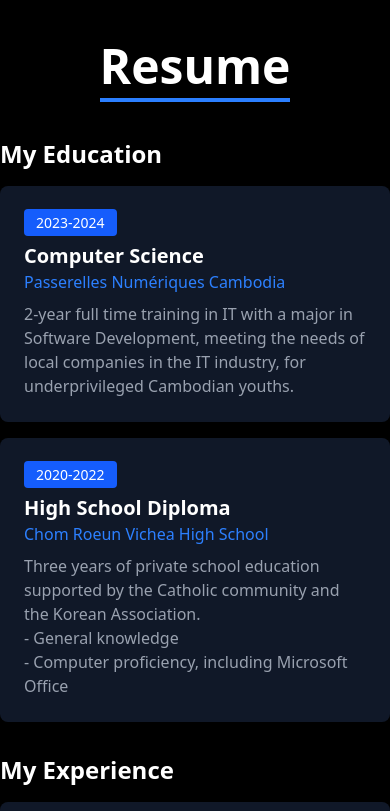
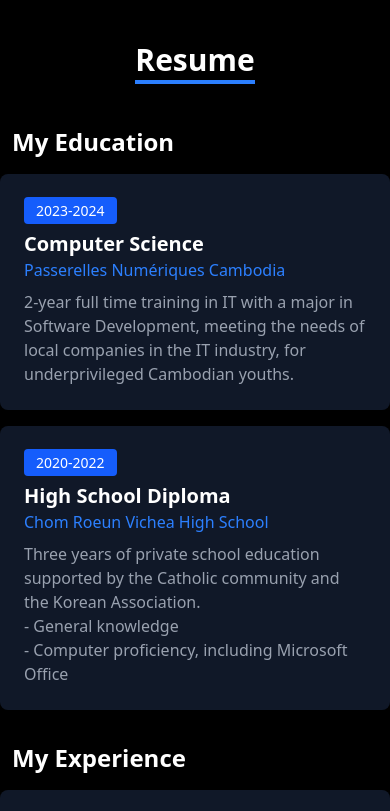
Before and after one commit to Khav9/portfolio, a React (Vite) app: page / in a window 390 px wide. Shown: the part 1660-2471 px from the top of the page. Built offline with nearby package versions, Linux system fonts and the light colour scheme.

Commit message:
responsive

```diff
--- a/src/components/Contact.jsx
+++ b/src/components/Contact.jsx
@@ -2,9 +2,9 @@
 
 const Contact = () => {
   return (
-    <section className="bg-[#1E2125] text-white pt-36 pb-22 px-8 text-center">
+    <section className="bg-[#1E2125] text-white py-30 px-8 text-center">
       <div className="text-center  mx-auto">
-        <h2 className="text-5xl font-bold text-gray-800 relative inline-block">
+        <h2 className="sm:text-5xl text-3xl font-bold text-gray-800 relative inline-block">
           <span
             className="absolute -z-10 text-7xl font-extrabold text-gray-900 opacity-20"
             style={{ textShadow: "4px 4px 10px rgba(0, 0, 0, 0.5)" }}
--- a/src/components/Portfolio.jsx
+++ b/src/components/Portfolio.jsx
@@ -49,7 +49,7 @@
   return (
     <div className="bg-gray-900 text-white py-16 px-4">
       <div className="max-w-6xl mx-auto text-center">
-        <h2 className="text-4xl font-bold mb-4 relative inline-block">
+        <h2 className="sm:text-5xl text-3xl font-bold mb-4 relative inline-block">
           My Work
         </h2>
 
--- a/src/components/Resume.jsx
+++ b/src/components/Resume.jsx
@@ -31,7 +31,7 @@
   return (
     <section className="bg-black text-white py-16 ">
       <div className="max-w-6xl mx-auto">
-        <h2 className="text-5xl font-bold text-gray-800 relative inline-block text-center w-full">
+        <h2 className="sm:text-5xl text-3xl font-bold text-gray-800 relative inline-block text-center w-full">
           <span className="relative text-white border-b-4 border-blue-500">
             Resume
           </span>
@@ -40,7 +40,7 @@
         <div className="mt-12 grid md:grid-cols-2 gap-8">
           {/* Education Section */}
           <div>
-            <h3 className="text-2xl font-bold">My Education</h3>
+            <h3 className="text-2xl font-bold sm:px-0 px-3">My Education</h3>
             {educations.map((education, index) => (
               <div key={index} className="bg-gray-900 p-6 rounded-lg mt-4">
                 <span className="bg-blue-600 text-white text-sm px-3 py-1 rounded">
@@ -62,7 +62,7 @@
 
           {/* Experience Section */}
           <div>
-            <h3 className="text-2xl font-bold">My Experience</h3>
+            <h3 className="text-2xl font-bold sm:px-0 px-3">My Experience</h3>
             {experiences.map((experience, index) => (
               <div key={index} className="bg-gray-900 p-6 rounded-lg mt-4">
                 <span className="bg-blue-600 text-white text-sm px-3 py-1 rounded">
--- a/src/components/Skill.jsx
+++ b/src/components/Skill.jsx
@@ -26,7 +26,7 @@
   return (
     <section className="bg-[#1E2125] text-white py-16">
       <div className="max-w-6xl mx-auto text-center">
-        <h2 className="text-3xl font-bold mb-8 text-white">What I Do?</h2>
+        <h2 className="sm:text-5xl text-3xl font-bold mb-8 text-white">What I Do?</h2>
         <div className="grid md:grid-cols-2 lg:grid-cols-2 gap-8">
           {services.map((service, index) => (
             <div
```
